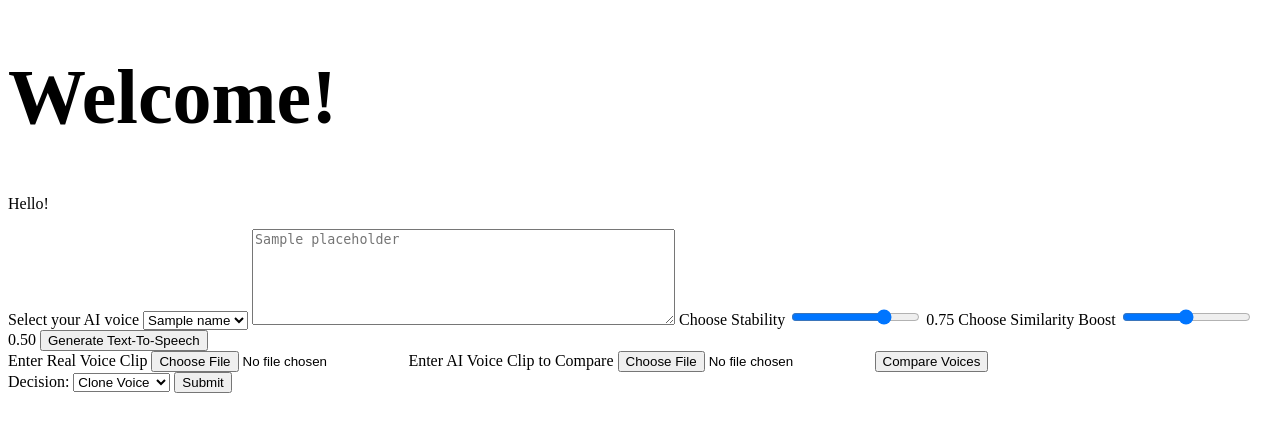
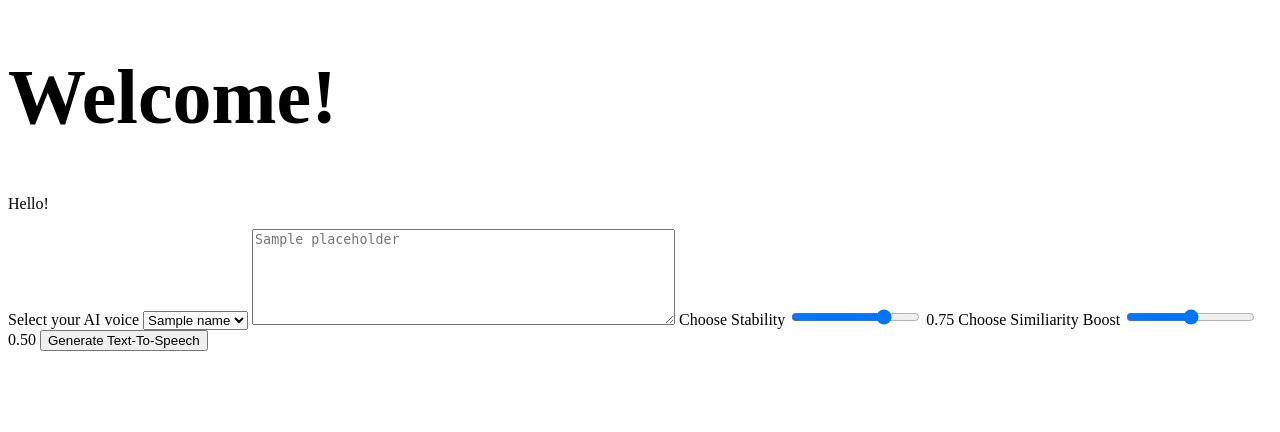
Before and after one commit to GrantGrinols/CSI4480GroupProject, a Flask app: template templates/generate.html in a window 1280 px wide. Shown: the top 432 px of the page. Run offline with Flask 3, Linux system fonts and the light colour scheme; the template is opened without the code that fills it: most values are stand-ins (such as "Sample title", 1, 10 or a date in 2020).

Commit message:
Update generate.html

```diff
--- a/templates/generate.html
+++ b/templates/generate.html
@@ -7,99 +7,35 @@
     <body>
         <h1>Welcome!</h1>
         <p>Hello!</p>
-
-        <!-- Voice Generation Form -->
-        <form action="{{ url_for('generate') }}" method="post">
-             <form action="{{ url_for('generate') }}" method="post">
-            <label for="dropdown">Select your AI voice</label>
-            <select id="dropdown" name="dropdown">
+        <form action="{{url_for('generate')}}" method="post">
+            <label for=""dropdown">Select your AI voice</label>
+            <select id = "dropdown" name="dropdown">
                 {% for name in names %}
                 <option value="{{ name }}">{{ name }}</option>
                 {% endfor %}
             </select>
-            <textarea id="input_field" name="input_field" rows="6" cols="50" placeholder="{{ placeholder }}"></textarea>
+            <textarea id = "input_field" name="input_field" rows="6" cols="50" placeholder="{{ placeholder }}"></textarea>
             <label for="stability_slider">Choose Stability</label>
-            <input type="range" id="stability_slider" name="stability_slider" min="0" max="1" step="0.01" value="0.75" oninput="updateSliderValue(this.value, 0)">
+            <input type="range" id="stability_slider" name="stability_slider" min="0" max="1" step="0.01" value="0.75" oninput="updateSliderValue(this.value,0)">
             <span id="slidervalue0">0.75</span>
-            <label for="similarity_boost_slider">Choose Similarity Boost</label>
-            <input type="range" id="similarity_boost_slider" name="similarity_boost_slider" min="0" max="1" step="0.01" value="0.5" oninput="updateSliderValue(this.value, 1)">
+            <label for = "similarity_boost_slider">Choose Similiarity Boost</label>
+            <input type="range" id="similarity_boost_slider" name="similarity_boost_slider" min="0" max="1" step="0.01" value="0.5" oninput="updateSliderValue(this.value,1)">
             <span id="slidervalue1">0.50</span>
             <button type="submit">Generate Text-To-Speech</button>
         </form>
-
-        <!-- Voice Comparison Form -->
-        <form action="{{ url_for('compare') }}" method="post">
-            <label for="real_voice">Enter Real Voice Clip</label>
-            <input type="file" id="real_voice" name="real_voice" accept="audio/*" required>
-
-            <label for="ai_voice">Enter AI Voice Clip to Compare</label>
-            <input type="file" id="ai_voice" name="ai_voice" accept="audio/*" required>
-
-            <button type="submit">Compare Voices</button>
-        </form>
-
-        <!-- Comparison Result -->
-        {% if compareflag %}
-            <h3>Voice comparison result:</h3>
-            <p>Similarity: {{ similarityPercent }}%</p>
-
-            <!-- Matplotlib Graph Container -->
-            <div id="matplotlib-graph">
-                <img src="{{ url_for('static', filename=pathToGraph) }}" alt="Voice Comparison Graph">
-            </div>
-        {% endif %}
-
-        <!-- Voice Generation Result -->
-            {% if generateflag %}
+        {% if generateflag %}
         <h3>Voice generation successful! The voice clip is already saved under the static/AIclips folder.</h3>
         <audio controls autoplay>
-            <source src="{{ url_for('static', filename=voiceUrl) }}" type="audio/wav">
+            <source src="{{url_for('static',filename=voiceUrl) }}" type="audio/wav">
             Your browser does not support this file type.
         </audio>
         {% endif %}
-        <!-- Clone Voice Form -->
-        <form action="{{ url_for('clone') }}" method="post">
-            <label for="decision">Decision:</label>
-            <select id="decision" name="decision">
-                <option value="clone">Clone Voice</option>
-                <option value="delete">Delete Voice</option>
-            </select>
-
-            <!-- Fields for Cloning -->
-            <div id="clone-fields" style="display: none;">
-                <label for="clonename">Clone Name:</label>
-                <input type="text" id="clonename" name="clonename">
-
-                <label for="pathtofolder">Path to Folder:</label>
-                <input type="text" id="pathtofolder" name="pathtofolder">
-            </div>
-
-            <!-- Fields for Deleting -->
-            <div id="delete-fields" style="display: none;">
-                <label for="dropdown">Select Voice to Delete:</label>
-                <select id="dropdown" name="dropdown">
-                    {% for name in names %}
-                        <option value="{{ name }}">{{ name }}</option>
-                    {% endfor %}
-                </select>
-            </div>
-
-            <button type="submit">Submit</button>
-        </form>
 
         <script>
-            // Script to show/hide fields based on the decision
-            document.getElementById('decision').addEventListener('change', function() {
-                var decision = this.value;
-                document.getElementById('clone-fields').style.display = decision === 'clone' ? 'block' : 'none';
-                document.getElementById('delete-fields').style.display = decision === 'delete' ? 'block' : 'none';
-            });
-        </script>
+            function updateSliderValue(val, id){
+                document.getElementById('slidervalue'+id).innerText = val;
+            }
 
-        <script>
-            function updateSliderValue(val, id) {
-                document.getElementById('slidervalue' + id).innerText = val;
-            }
         </script>
     </body>
 </html>
```
